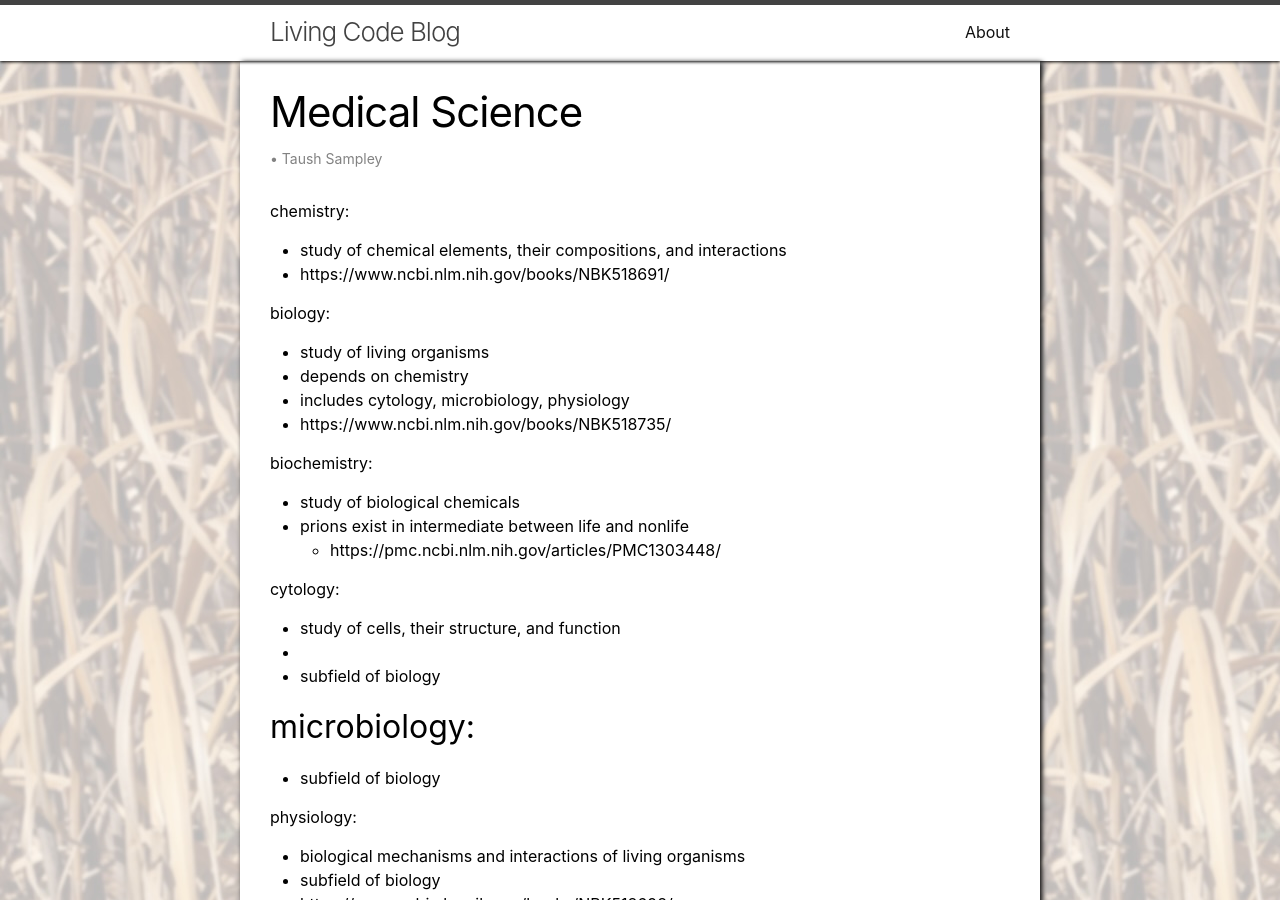
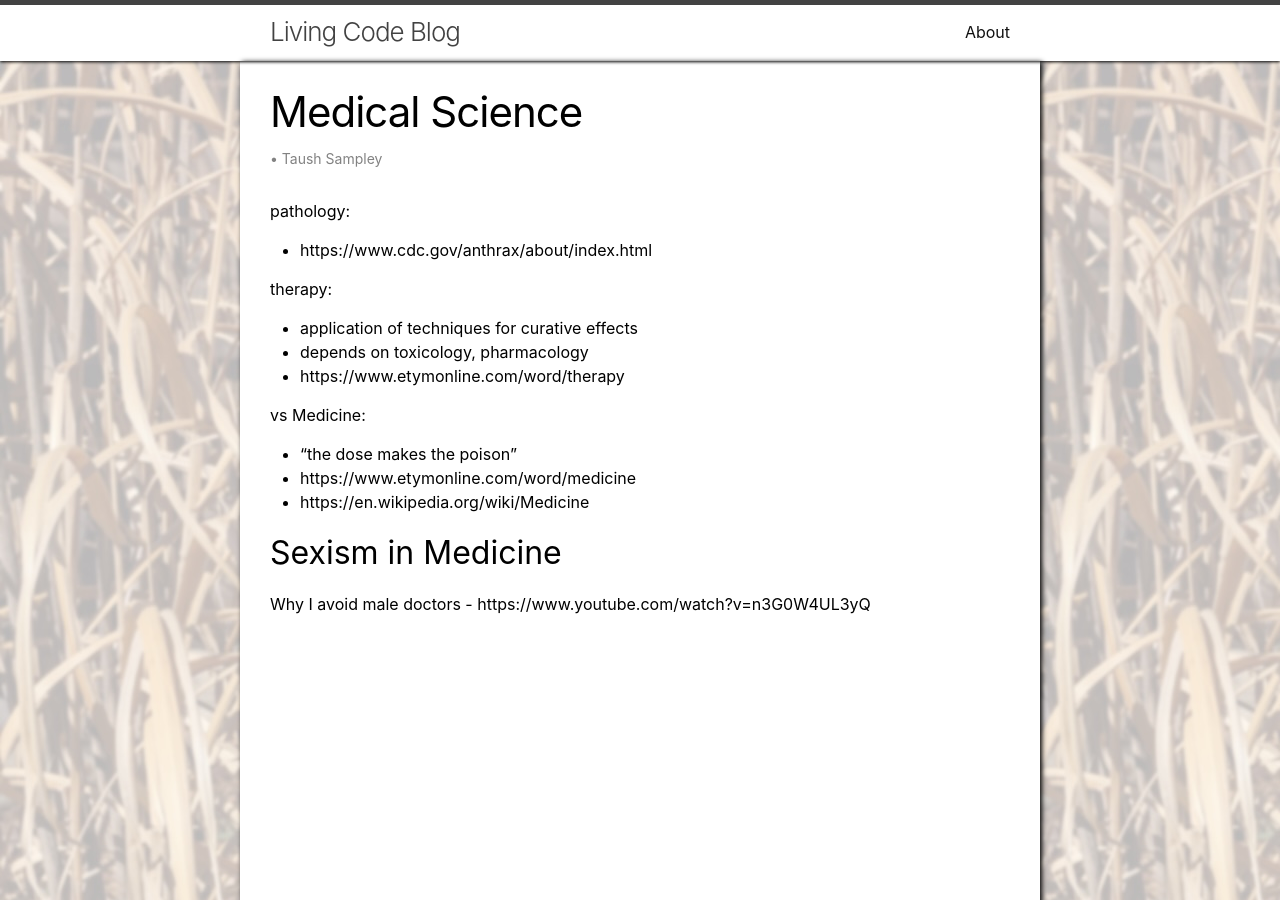
Before and after one commit to TSampley/TSampley.github.io, a Jekyll site: the page built from science/medicine/index.md, in a window 1280 px wide and 900 px high. Built offline with Jekyll 4.4.1, drawn with Linux system fonts in a browser that asks for light colours; some of the changed text lies outside the part shown.

Commit message:
reorganize biology and medicine pages

```diff
--- a/science/medicine/index.md
+++ b/science/medicine/index.md
@@ -4,66 +4,18 @@ layout: wiki
 title: Medical Science
 ---
 
-chemistry:
-- study of chemical elements, their compositions, and interactions
-- https://www.ncbi.nlm.nih.gov/books/NBK518691/
-
-biology:
-- study of living organisms
-- depends on chemistry
-- includes cytology, microbiology, physiology
-- https://www.ncbi.nlm.nih.gov/books/NBK518735/
-
-biochemistry:
-- study of biological chemicals
-- prions exist in intermediate between life and nonlife
-  - https://pmc.ncbi.nlm.nih.gov/articles/PMC1303448/
-
-cytology:
-- study of cells, their structure, and function
--
-- subfield of biology
-
-microbiology:
--
-- subfield of biology
-
-physiology:
-- biological mechanisms and interactions of living organisms
-- subfield of biology
-- https://www.ncbi.nlm.nih.gov/books/NBK518698/
-- https://www.britannica.com/science/physiology
-
-botany:
-- study of plant biology
-- California Poppy Uses: https://pmc.ncbi.nlm.nih.gov/articles/PMC10017456/
-- https://www.ncbi.nlm.nih.gov/books/NBK518834/
-
 pathology:
-- study of diseases in living organisms
-- https://www.ncbi.nlm.nih.gov/books/NBK518792/
-- https://www.britannica.com/science/pathology
-- prions: https://vet.ucalgary.ca/news/chronic-wasting-disease-may-transmit-humans-research-finds
-
-pharmacology:
-- study of chemical compounds effects on biology
-- subfield of chemistry
-- depends on biology
-
-toxicology:
-- study of noxious or toxic subtances and their effects on biology
-- subfield of pharmacology
-- depends on pathology
+- https://www.cdc.gov/anthrax/about/index.html
 
 therapy:
 - application of techniques for curative effects
 - depends on toxicology, pharmacology
 - https://www.etymonline.com/word/therapy
 
-phytotherapy:
-- the application of plant-derived compounds to treat ailments
-- subfield of therapy
-- depends on botany (phytology)
+vs Medicine:
+  - "the dose makes the poison"
+  - https://www.etymonline.com/word/medicine
+  - https://en.wikipedia.org/wiki/Medicine
 
 ## Sexism in Medicine
 
```
Also changed, not shown: science/biology/evolution.md (added, +23 -0 lines), science/biology/index.md (+45 -4 lines), science/chemistry/index.md (+18 -26 lines).
